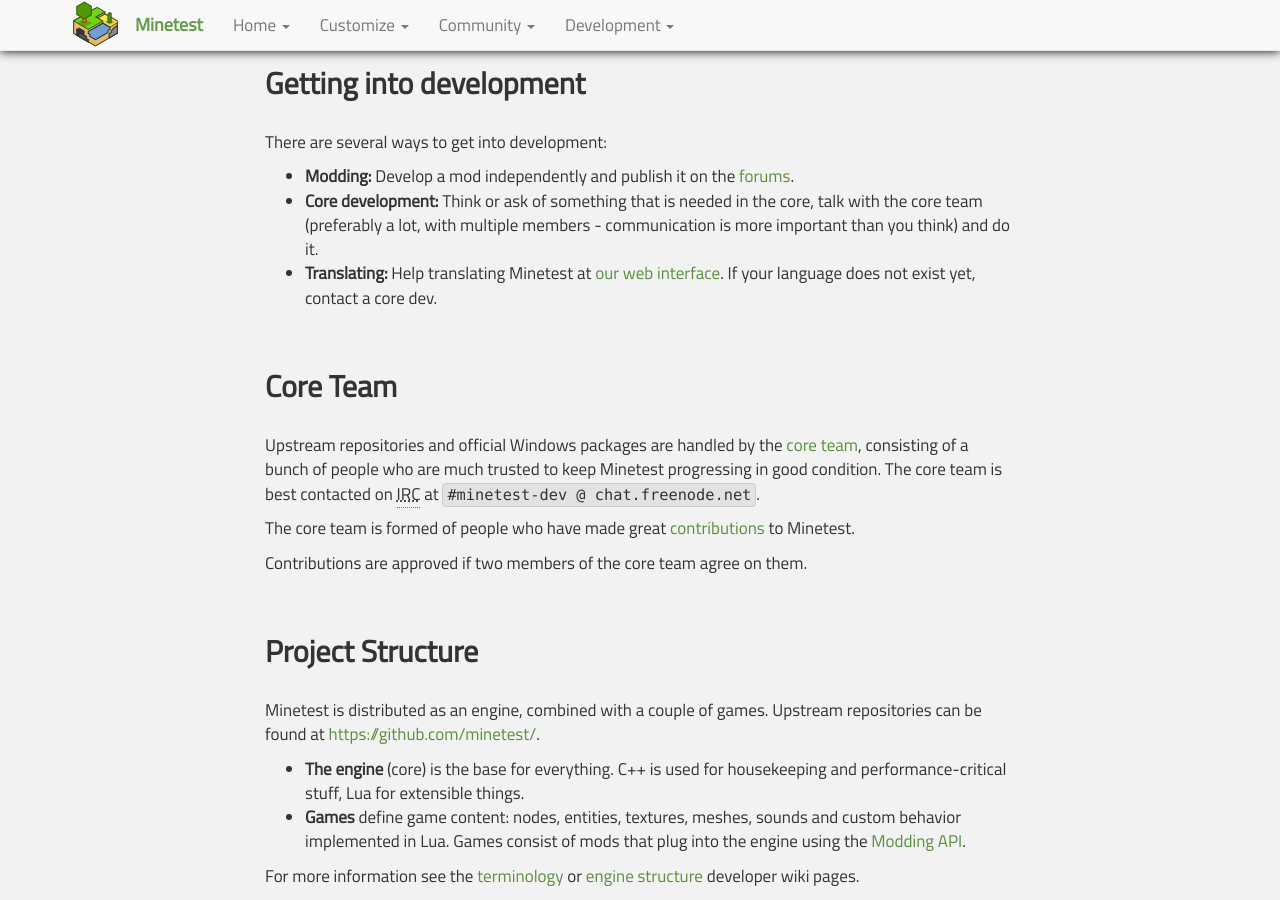
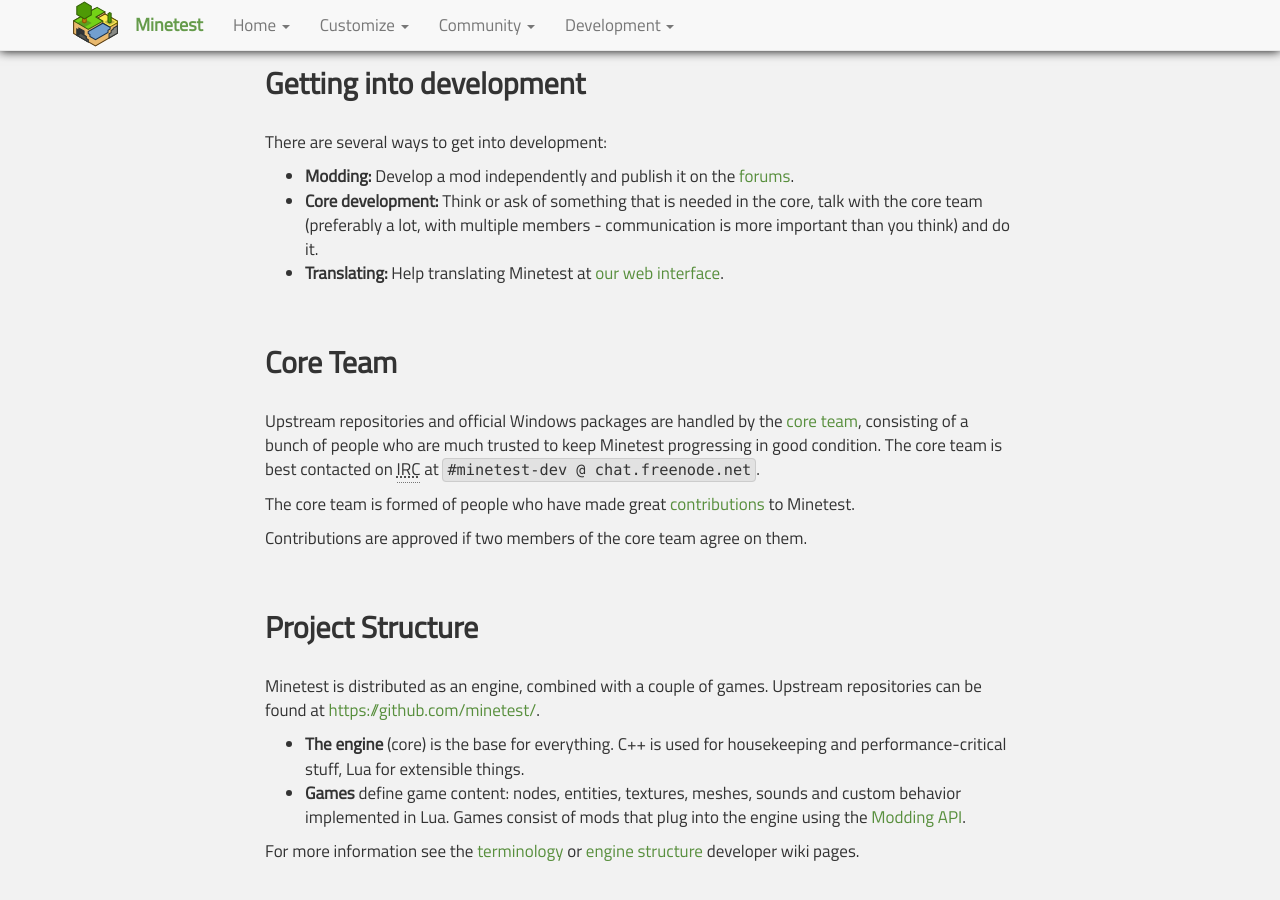
Before and after one commit to minetest/minetest.github.io, a Jekyll site: the page built from development.html, in a window 1280 px wide and 900 px high, scrolled down 438 px. Built offline with Jekyll 4.4.1, drawn with Linux system fonts in a browser that asks for light colours; comment, search, counter and statistics services are not loaded.

Commit message:
Remove wrong statement about the translation web interface
The web interface can in fact be used to create new translations for languages.

```diff
--- a/development.html
+++ b/development.html
@@ -19,7 +19,7 @@ There are several ways to get into development:
 <ul>
   <li><strong>Modding:</strong> Develop a mod independently and publish it on the <a href="http://forum.minetest.net/">forums</a>.</li>
   <li><strong>Core development:</strong> Think or ask of something that is needed in the core, talk with the core team (preferably a lot, with multiple members - communication is more important than you think) and do it.</li>
-  <li><strong>Translating:</strong> Help translating Minetest at <a href="https://hosted.weblate.org/projects/minetest/minetest/">our web interface</a>. If your language does not exist yet, contact a core dev.</li>
+  <li><strong>Translating:</strong> Help translating Minetest at <a href="https://hosted.weblate.org/projects/minetest/minetest/">our web interface</a>.</li>
 </ul>
 
 <h2>Core Team</h2>
```
